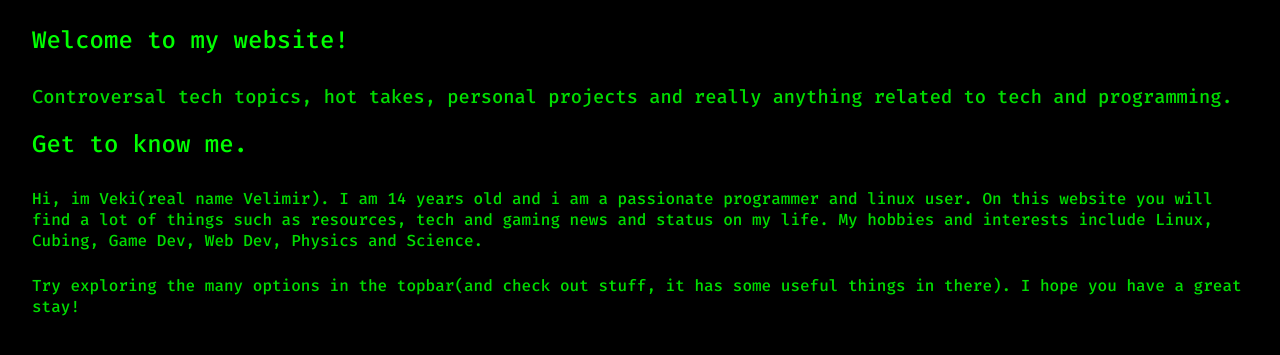
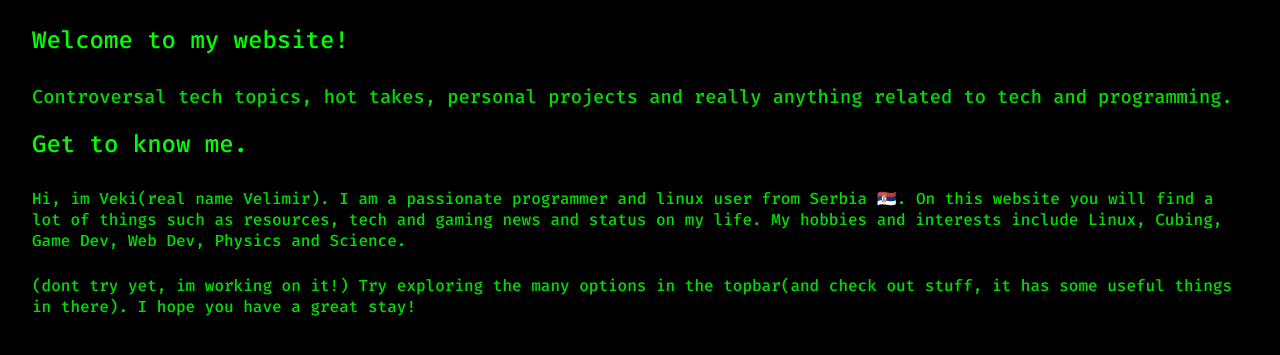
Before and after one commit to vekidev/blogsite, a Flask app: page / in a window 1280 px wide. Shown: the part 90-445 px from the top of the page. Run offline with Flask 3, Linux system fonts and the light colour scheme; parts of the project's set-up code (start-up, migrations or seed data) failed here and were passed over.

Commit message:
update some things

```diff
--- a/api/templates/index.html
+++ b/api/templates/index.html
@@ -1,13 +1,16 @@
-<!DOCTYPE html>
+<!doctype html>
 <html lang="en">
     <head>
-    <meta charset="UTF-8">
-    <meta name="viewport" content="width=device-width, initial-scale=1.0">
+        <meta charset="UTF-8" />
+        <meta name="viewport" content="width=device-width, initial-scale=1.0" />
         <title>/home/vekidev</title>
-    <link rel="preconnect" href="https://fonts.googleapis.com">
-    <link rel="preconnect" href="https://fonts.gstatic.com" crossorigin>
-    <link href="https://fonts.googleapis.com/css2?family=Fira+Code:wght@300..700&display=swap" rel="stylesheet">
-    <link rel="stylesheet" href="/static/style.css">
+        <link rel="preconnect" href="https://fonts.googleapis.com" />
+        <link rel="preconnect" href="https://fonts.gstatic.com" crossorigin />
+        <link
+            href="https://fonts.googleapis.com/css2?family=Fira+Code:wght@300..700&display=swap"
+            rel="stylesheet"
+        />
+        <link rel="stylesheet" href="/static/style.css" />
     </head>
     <body>
         <header>
@@ -22,14 +25,21 @@
         <article>
             <h1>Welcome to my website!</h1>
             <h3>
-            Controversal tech topics, hot takes, personal projects and really anything related to tech and programming.
+                Controversal tech topics, hot takes, personal projects and
+                really anything related to tech and programming.
             </h3>
             <h1>Get to know me.</h1>
             <p>
-            Hi, im Veki(real name Velimir). I am 14 years old and i am a passionate programmer and linux user. On this website you will find a lot of things such as resources, tech and gaming news and status on my life. My hobbies and interests include Linux, Cubing, Game Dev, Web Dev, Physics and Science.
+                Hi, im Veki(real name Velimir). I am a passionate programmer and
+                linux user from Serbia 🇷🇸. On this website you will find a lot
+                of things such as resources, tech and gaming news and status on
+                my life. My hobbies and interests include Linux, Cubing, Game
+                Dev, Web Dev, Physics and Science.
             </p>
             <p>
-            Try exploring the many options in the topbar(and check out stuff, it has some useful things in there). I hope you have a great stay!
+                (dont try yet, im working on it!) Try exploring the many options
+                in the topbar(and check out stuff, it has some useful things in
+                there). I hope you have a great stay!
             </p>
         </article>
     </body>
```
Also changed, not shown: api/templates/blogs/testblog.html (+24 -20 lines). Lines whose indentation alone changed are shown as unchanged.
